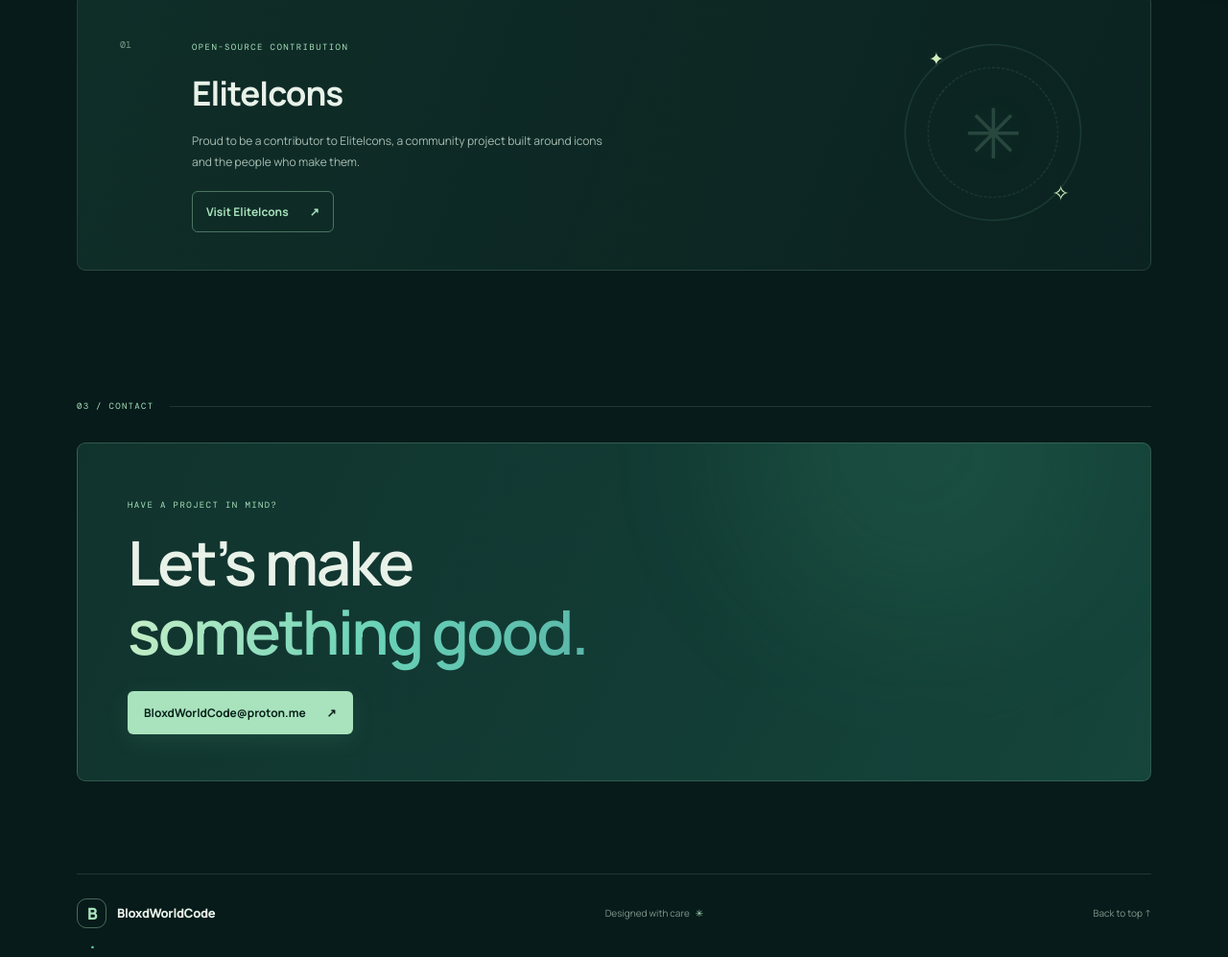
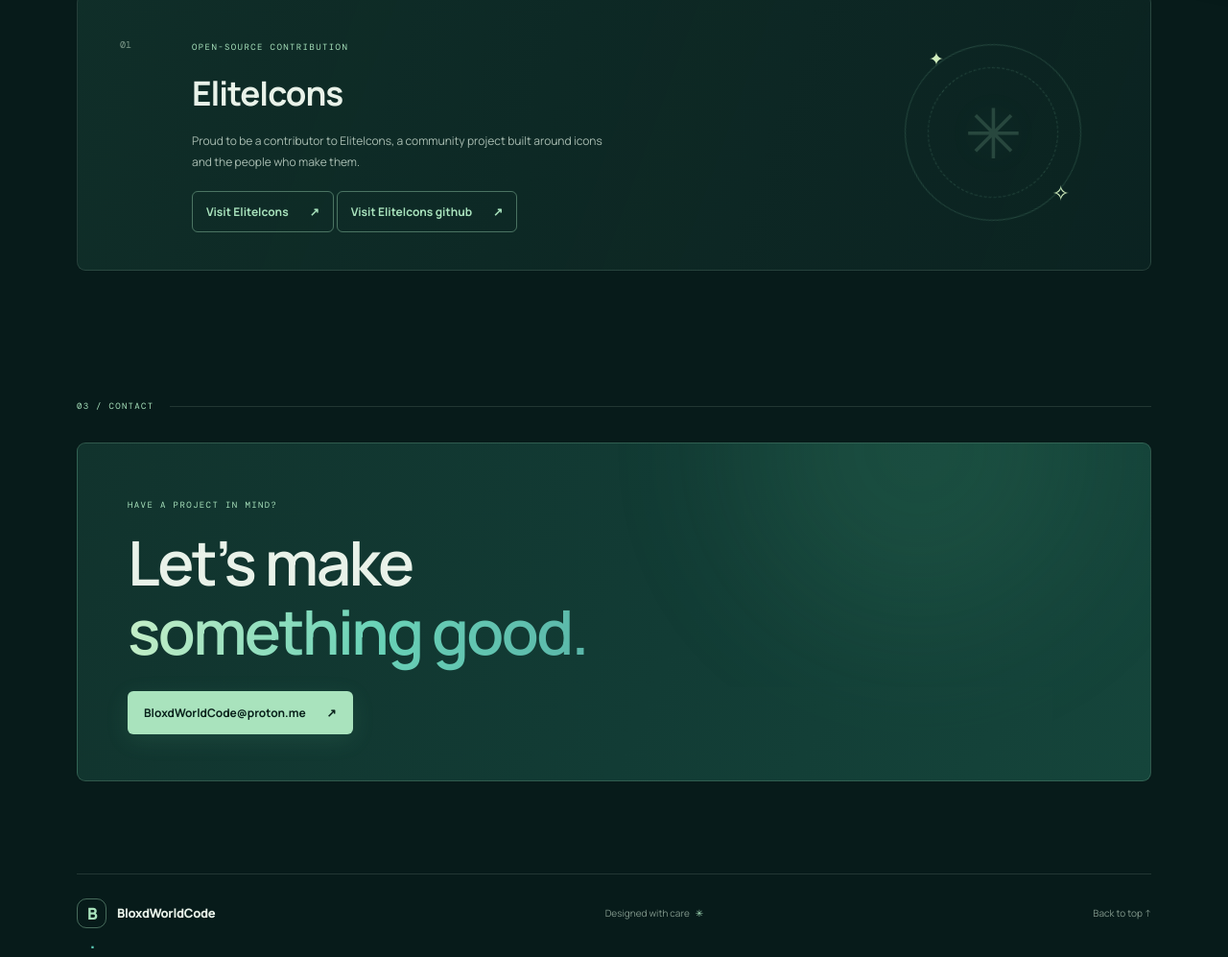
Before and after one commit to BloxdWorld-Code/BloxdWorld-Code.github.io, a plain HTML site: page index.html in a window 1280 px wide. Shown: the part 1233-2230 px from the top of the page at 96% size. Drawn offline with nearby package versions, Linux system fonts and the light colour scheme.

Commit message:
Add link to EliteIcons GitHub repository

```diff
--- a/index.html
+++ b/index.html
@@ -69,6 +69,7 @@
           <h2>EliteIcons</h2>
           <p class="work-description">Proud to be a contributor to EliteIcons, a community project built around icons and the people who make them.</p>
           <a class="button button-outline" href="https://EliteIcons.github.io" target="_blank" rel="noopener noreferrer">Visit EliteIcons <span aria-hidden="true">↗</span></a>
+        <a class="button button-outline" href="https://github.com/EliteIcons/EliteIcons.github.io" target="_blank" rel="noopener noreferrer">Visit EliteIcons github <span aria-hidden="true">↗</span></a>
         </div>
         <div class="icon-orbit" aria-hidden="true"><span class="orbit-ring ring-one"></span><span class="orbit-ring ring-two"></span><span class="orbit-spark">✳</span><span class="orbit-star star-one">✦</span><span class="orbit-star star-two">✧</span></div>
       </div>
```
